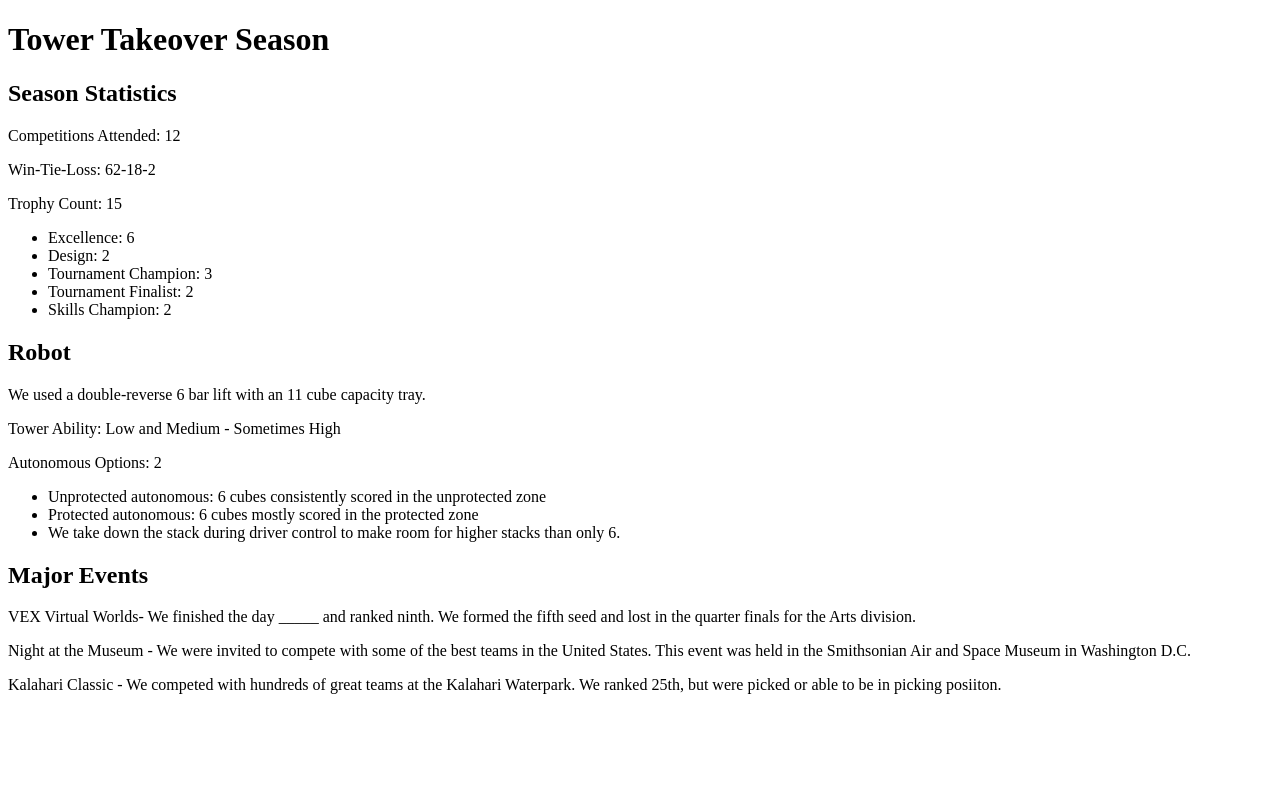
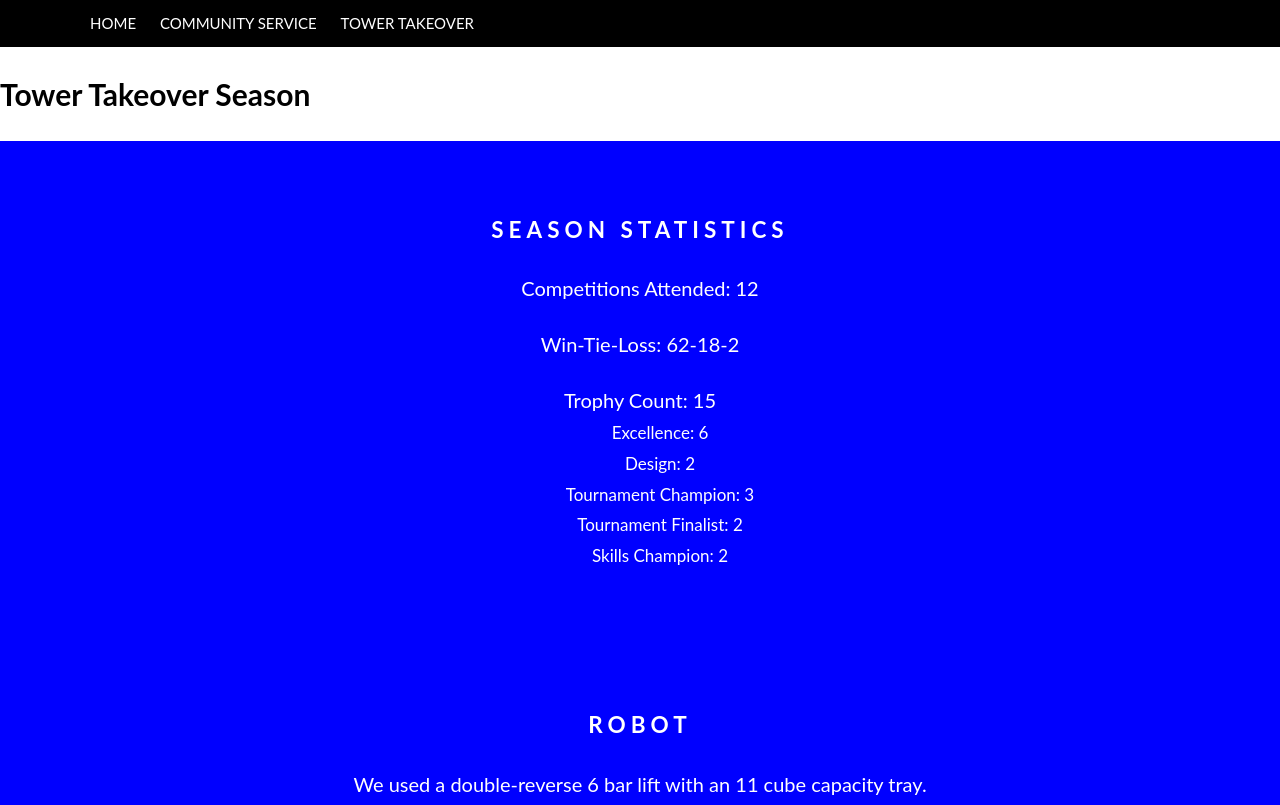
Before and after one commit to tdaug6/Revelation, a plain HTML site: page tt.html in a window 1280 px wide. Shown: the top 805 px of the page. Drawn offline with Linux system fonts and the light colour scheme.

Commit message:
Updated website

```diff
--- a/style.css
+++ b/style.css
@@ -1,3 +1,9 @@
+body, html {
+  height: 100%;
+  margin: 0;
+  font: 400 15px/1.8 "Lato", sans-serif;
+}
+
 .image {
     position: relative;
     background-position: center;
@@ -11,13 +17,61 @@
 
 h3 {
     letter-spacing: 5px;
+    font-size: 20px;
+    color: white;
+    text-align:center;
+  }
+
+  h2 {
+    text-align:center;
+    letter-spacing:5px;
     text-transform: uppercase;
-    font: 20px "Lato", sans-serif;
+  }
+
+  a {
     color: white;
-    text-align:center
+  }
+
+  a:hover{
+    background-color:rgb(34, 34, 34);
+  }
+
+  p {
+    font-size:20px;
+    text-align:center;
+  }
+
+  ul{
+    list-style-type: none;
+    text-align:center;
+    font-size:18px;
+  }
+
+  dl{
+    text-align:center;
+  }
+
+  dt{
+    font-size:20px;
+  }
+
+  dd{
+    font-size: 17px;
   }
 
 .textSection {
     background-color: blue;
     padding:50px 80px;
+    color:white;
+
   }
+
+  .navigation{
+    padding: 10px 80px;
+    background-color: black;
+  }
+
+  .link{
+    padding:10px 10px;
+    text-decoration:none;
+  }
--- a/tt.html
+++ b/tt.html
@@ -2,23 +2,34 @@
 <html>
 
 <title>Tower Takeover</title>
+<meta name="viewport" content="width=device-width, initial-scale=1">
+<link rel="stylesheet" type="text/css" href="style.css">
 
 <body>
 
+    <div class="navigation">
+        <a class="link" href="index.html">HOME</a>
+        <a class="link" href="service.html">COMMUNITY SERVICE</a>
+        <a class="link" href="tt.html">TOWER TAKEOVER</a>
+      </div>
+
     <h1>Tower Takeover Season</h1>
 
+    <div class="textSection">
     <h2>Season Statistics</h2>
     <p>Competitions Attended: 12</p>
     <p>Win-Tie-Loss: 62-18-2</p>
-    <p>Trophy Count: 15</p>
-    <ul>
-        <li>Excellence: 6</li>
-        <li>Design: 2</li>
-        <li>Tournament Champion: 3</li>
-        <li>Tournament Finalist: 2</li>
-        <li>Skills Champion: 2</li>
-    </ul>
+    <dl>
+    <dt>Trophy Count: 15</dt>
+        <dd>Excellence: 6</dd>
+        <dd>Design: 2</dd>
+        <dd>Tournament Champion: 3</dd>
+        <dd>Tournament Finalist: 2</dd>
+        <dd>Skills Champion: 2</dd>
+    </dl>
+    </div>
 
+    <div class="textSection">
     <h2>Robot</h2>
     <p>We used a double-reverse 6 bar lift with an 11 cube capacity tray.</p>
     <p>Tower Ability: Low and Medium - Sometimes High</p>
@@ -33,7 +44,9 @@
             higher stacks than only 6.
         </li>
     </ul>
+</div>
 
+    <div class="textSection">
     <h2>Major Events</h2>
     <p>VEX Virtual Worlds- We finished the day _____ and ranked ninth.
         We formed the fifth seed and lost in the quarter finals for the Arts division.
@@ -46,7 +59,7 @@
         Kalahari Waterpark. We ranked 25th, but were picked or able to be
         in picking posiiton.
     </p>
-
+</div>
 
 </body>
 
```
Also changed, not shown: index.html (+17 -2 lines), service.html (+18 -0 lines).
